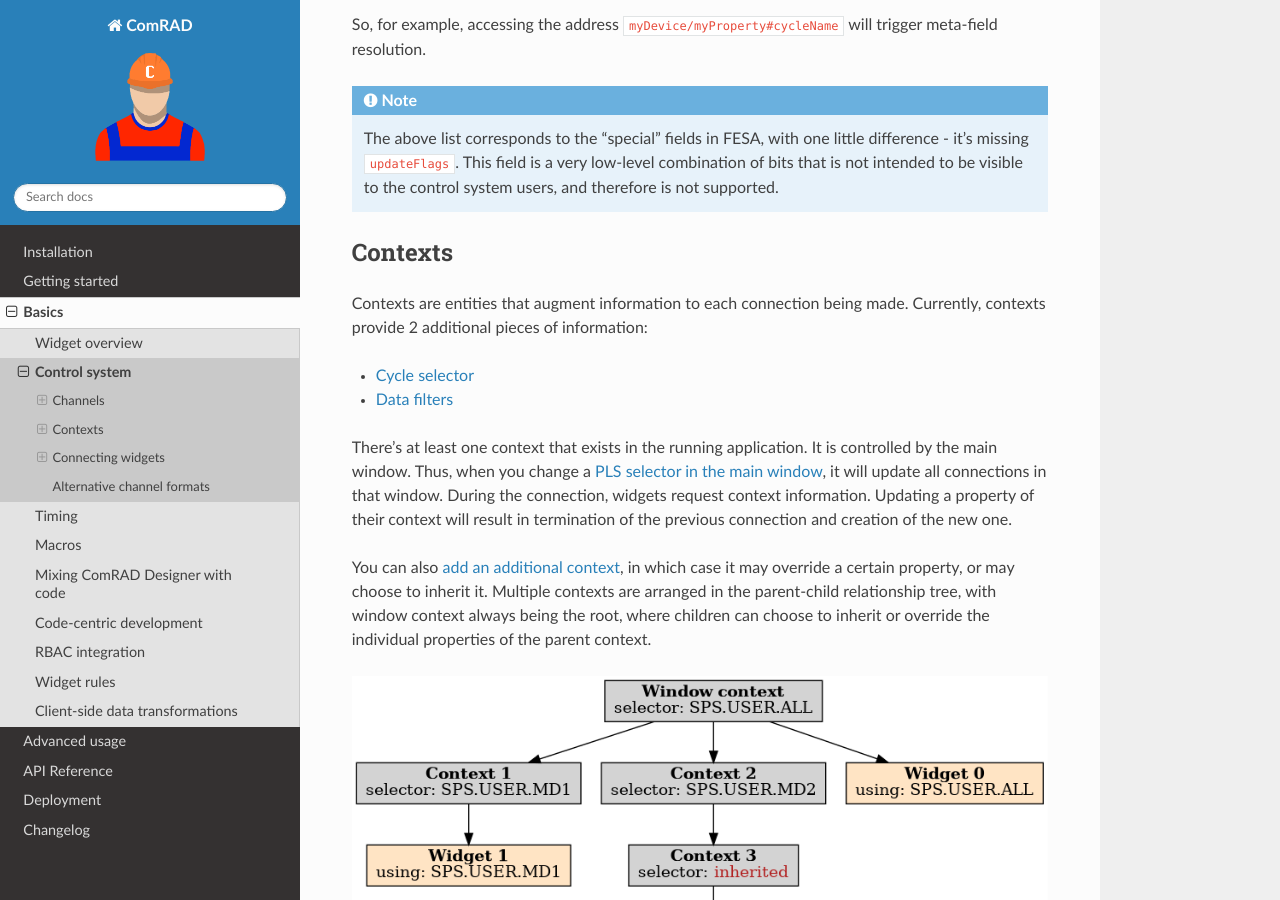
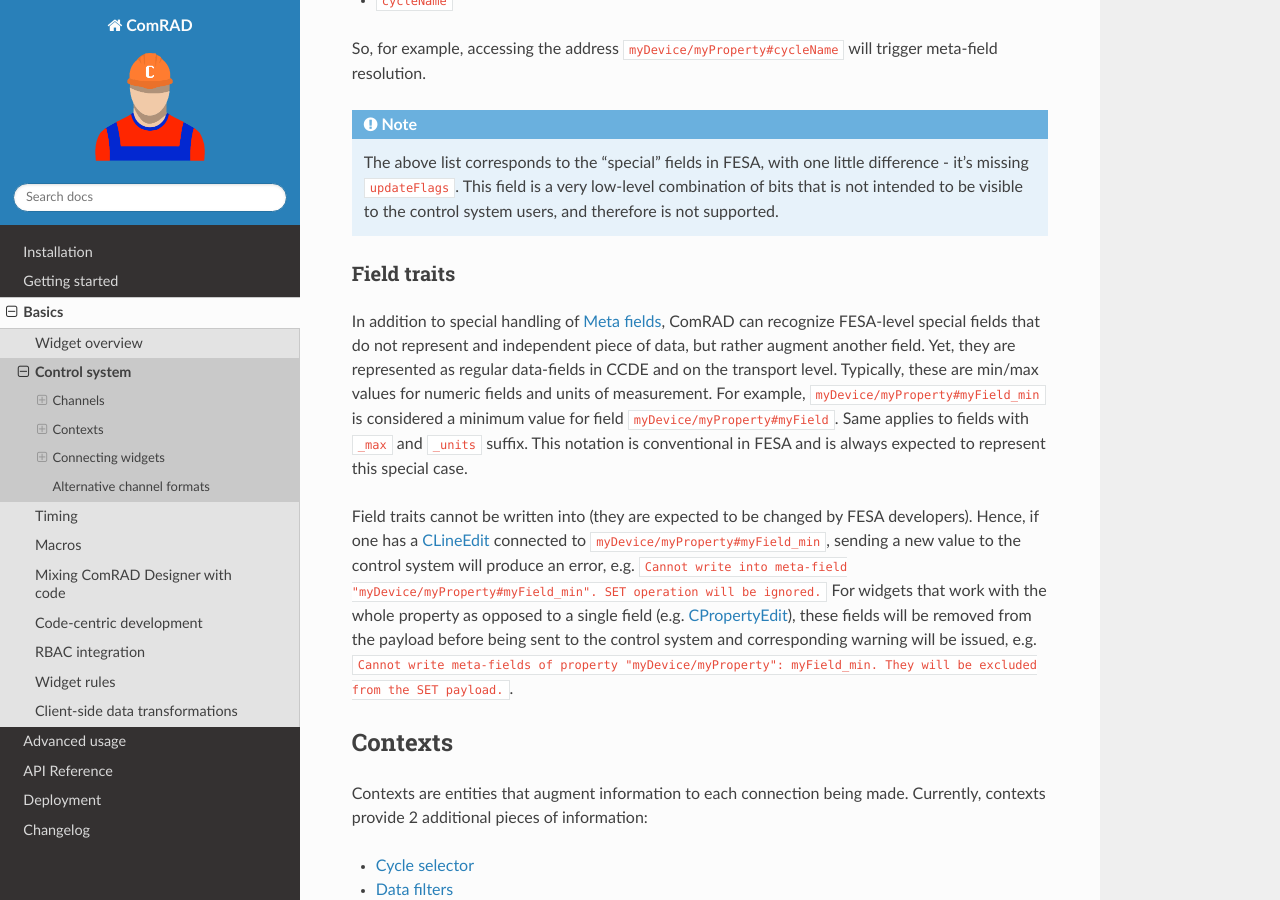
Before and after one commit to jfpatrick/accsoft-gui-rad-comrad, a Sphinx documentation site: the page built from docs/basic/controls.rst, in a window 1280 px wide and 900 px high, scrolled down 1610 px. Built offline with Sphinx 7.4.7 and the Read the Docs theme 2.0.0, drawn with Linux system fonts in a browser that asks for light colours; the version number could not be read and is left out.

Commit message:
Add documentation about field traits

```diff
--- a/docs/basic/controls.rst
+++ b/docs/basic/controls.rst
@@ -8,6 +8,7 @@ device inside the control system, while the later one augments this communicatio
 - `Channels`_
 
   * `Meta fields`_
+  * `Field traits`_
 
 - `Contexts`_
 
@@ -77,6 +78,24 @@ So, for example, accessing the address ``myDevice/myProperty#cycleName`` will tr
           ``updateFlags``. This field is a very low-level combination of bits that is not intended to be visible
           to the control system users, and therefore is not supported.
 
+
+Field traits
+^^^^^^^^^^^^
+
+In addition to special handling of `Meta fields`_, ComRAD can recognize FESA-level special fields that do not represent
+and independent piece of data, but rather augment another field. Yet, they are represented as regular data-fields in
+CCDE and on the transport level. Typically, these are min/max values for numeric fields and units of measurement.
+For example, ``myDevice/myProperty#myField_min`` is considered a minimum value for field
+``myDevice/myProperty#myField``. Same applies to fields with ``_max`` and ``_units`` suffix. This notation is
+conventional in FESA and is always expected to represent this special case.
+
+Field traits cannot be written into (they are expected to be changed by FESA developers). Hence, if one has a
+:ref:`clineedit` connected to ``myDevice/myProperty#myField_min``, sending a new value to the control system
+will produce an error, e.g. ``Cannot write into meta-field "myDevice/myProperty#myField_min". SET operation will be
+ignored.`` For widgets that work with the whole property as opposed to a single field (e.g. :ref:`cpropertyedit`),
+these fields will be removed from the payload before being sent to the control system and corresponding warning
+will be issued, e.g. ``Cannot write meta-fields of property "myDevice/myProperty": myField_min. They will be
+excluded from the SET payload.``.
 
 Contexts
 --------
```
Also changed, not shown: docs/api/widgets/cpropertyedit.rst (+8 -0 lines).
